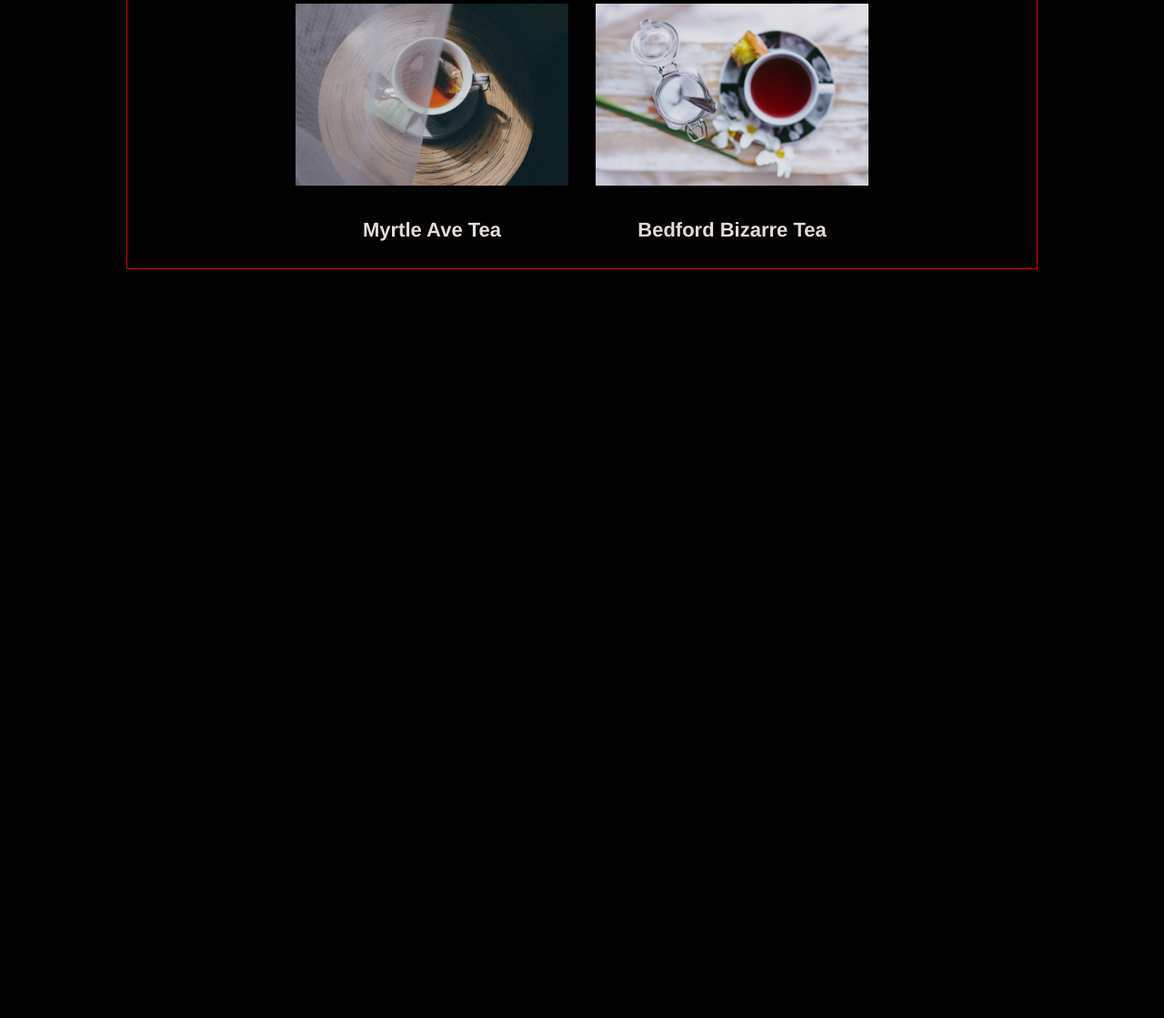
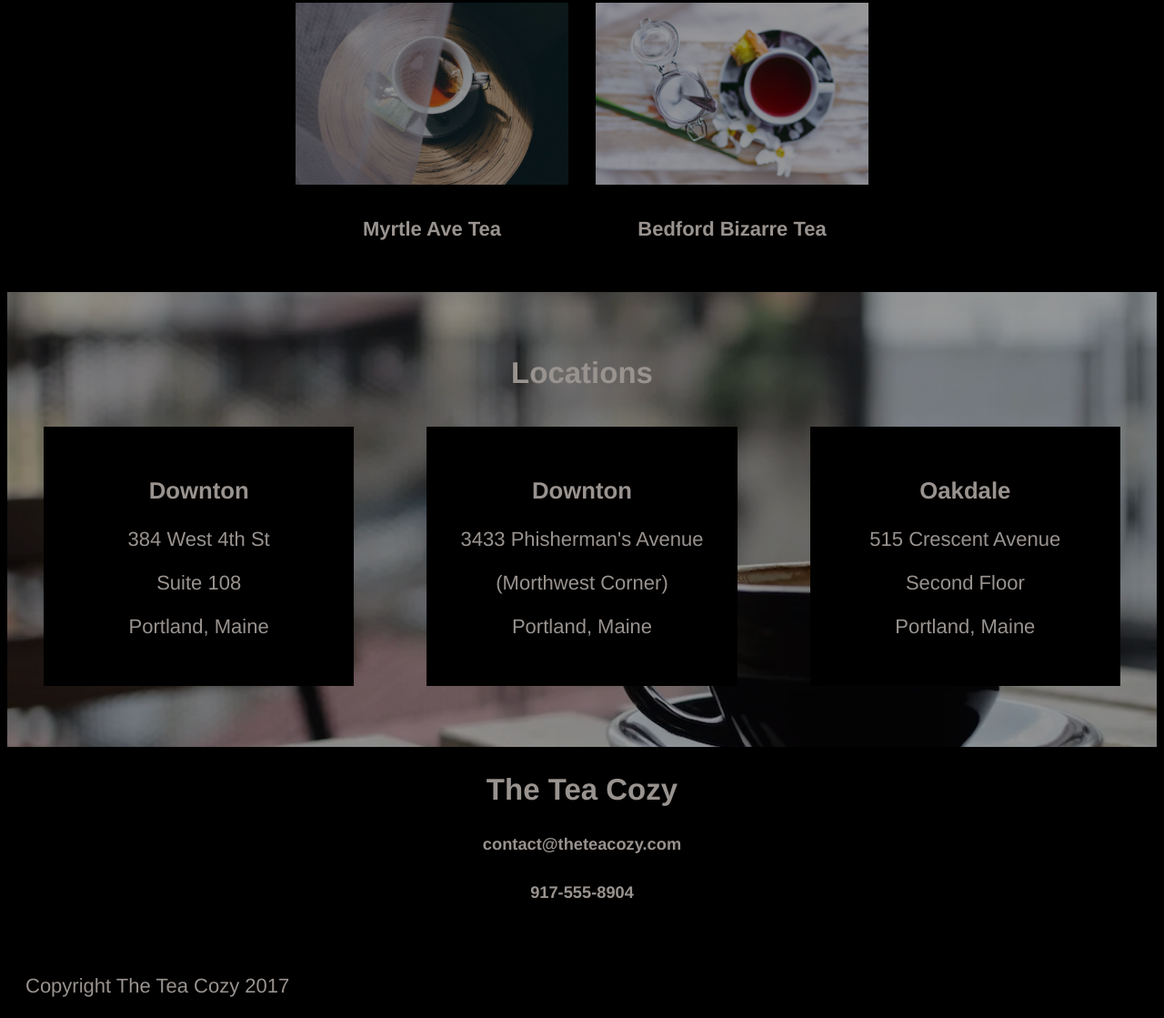
Before and after one commit to Rosita311/teacozy, a plain HTML site: page index.html in a window 1280 px wide. Shown: the part 1145-2264 px from the top of the page at 91% size. Before the commit the page ends 1449 px from the top, so only its background shows below. Drawn offline with Linux system fonts and the light colour scheme.

Commit message:
finish website

```diff
--- a/index.html
+++ b/index.html
@@ -51,14 +51,36 @@
             </div>
         </div>
         <div id="locations">
-
+            <h2 id="locations-heading">Locations</h2>
+            <div class="locations-container">
+                <div class="location">
+                    <h3>Downton</h3>
+                    <p>384 West 4th St</p>
+                    <p>Suite 108</p>
+                    <p>Portland, Maine</p>
+                </div>
+                <div class="location">
+                    <h3>Downton</h3>
+                    <p>3433 Phisherman's Avenue</p>
+                    <p>(Morthwest Corner)</p>
+                    <p>Portland, Maine</p>
+                </div>
+                <div class="location">
+                    <h3>Oakdale</h3>
+                    <p>515 Crescent Avenue</p>
+                    <p>Second Floor</p>
+                    <p>Portland, Maine</p>
+                </div>
+            </div>
         </div>
         <div id="contact">
-
+            <h2>The Tea Cozy</h2>
+            <h5>contact@theteacozy.com</h5>
+            <h5>917-555-8904</h5>
         </div>
     </main>
     <footer>
-
+    <p>Copyright The Tea Cozy 2017</p>
     </footer>
 </body>
 </html>
--- a/resources/style.css
+++ b/resources/style.css
@@ -4,7 +4,7 @@ body {
     font-size: 22px;
     color: seashell;
     background-color: black;
-    opacity: 0.9;
+    opacity: 0.6;
     text-align: center;
 }
 
@@ -75,7 +75,6 @@ h2, h4 {
 
 #featured {
     width: 1000px;
-    border: 1px solid red;
     margin: auto;
 }
 
@@ -90,3 +89,40 @@ h2, h4 {
     height: 200px;
     margin:0 15px;
 }
+
+/* Locations section */
+#locations {
+    background-image: url(./images/img-locations-background.webp);
+    background-size: cover;
+    background-position: center;
+    height: 500px;
+}
+
+#locations-heading {
+    padding-top: 70px;
+    margin-bottom: 0;
+}
+
+.locations-container {
+    display: flex;
+    justify-content: center;
+
+}
+
+.location {
+    background-color: black;
+    margin: 40px;
+    width: 300px;
+    opacity: 1;
+    padding: 30px;
+}
+
+/* Contact section */
+#contact {
+    height: 200px;
+}
+
+footer p {
+    text-align: left;
+    margin-left: 20px;
+}
```
